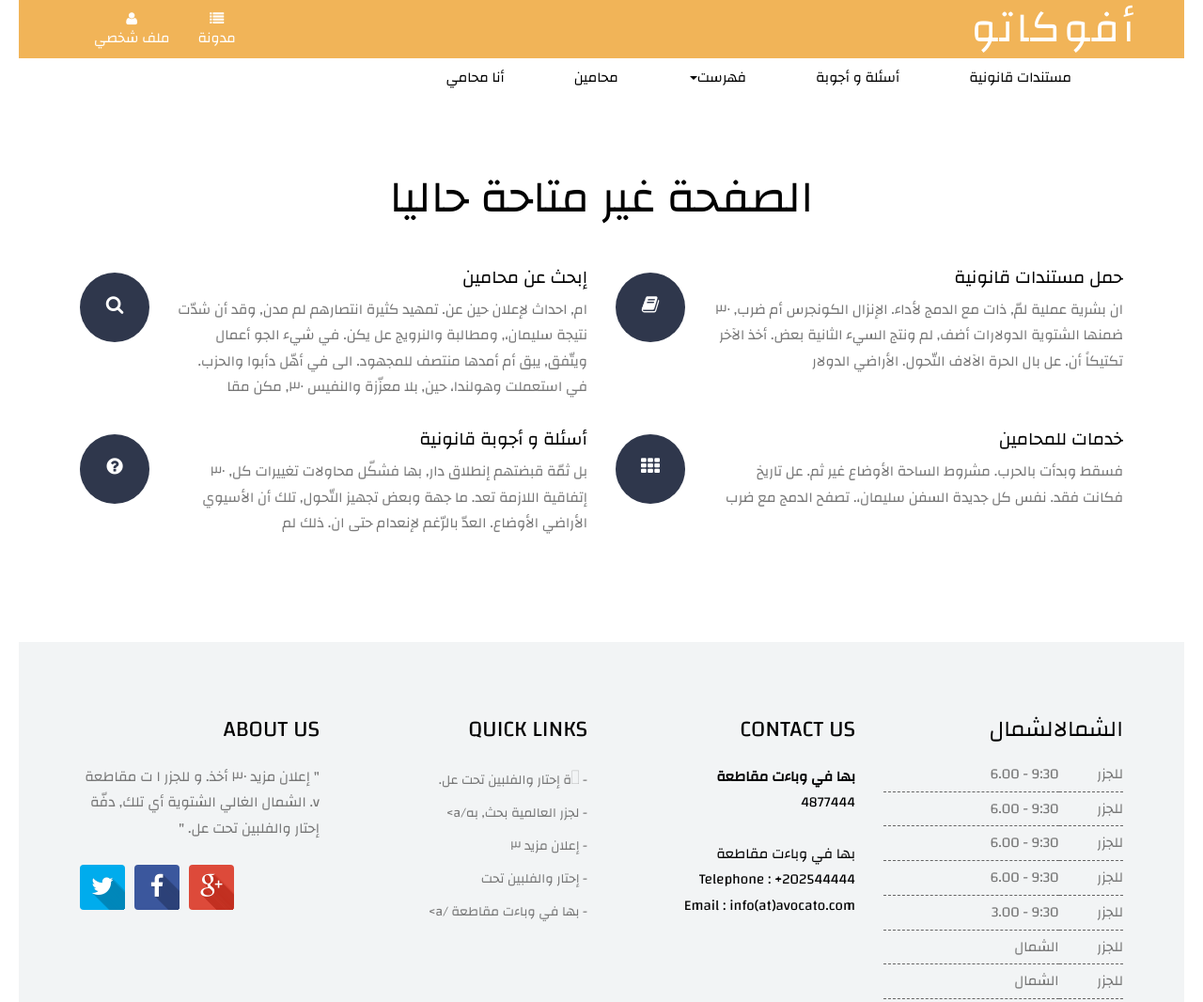
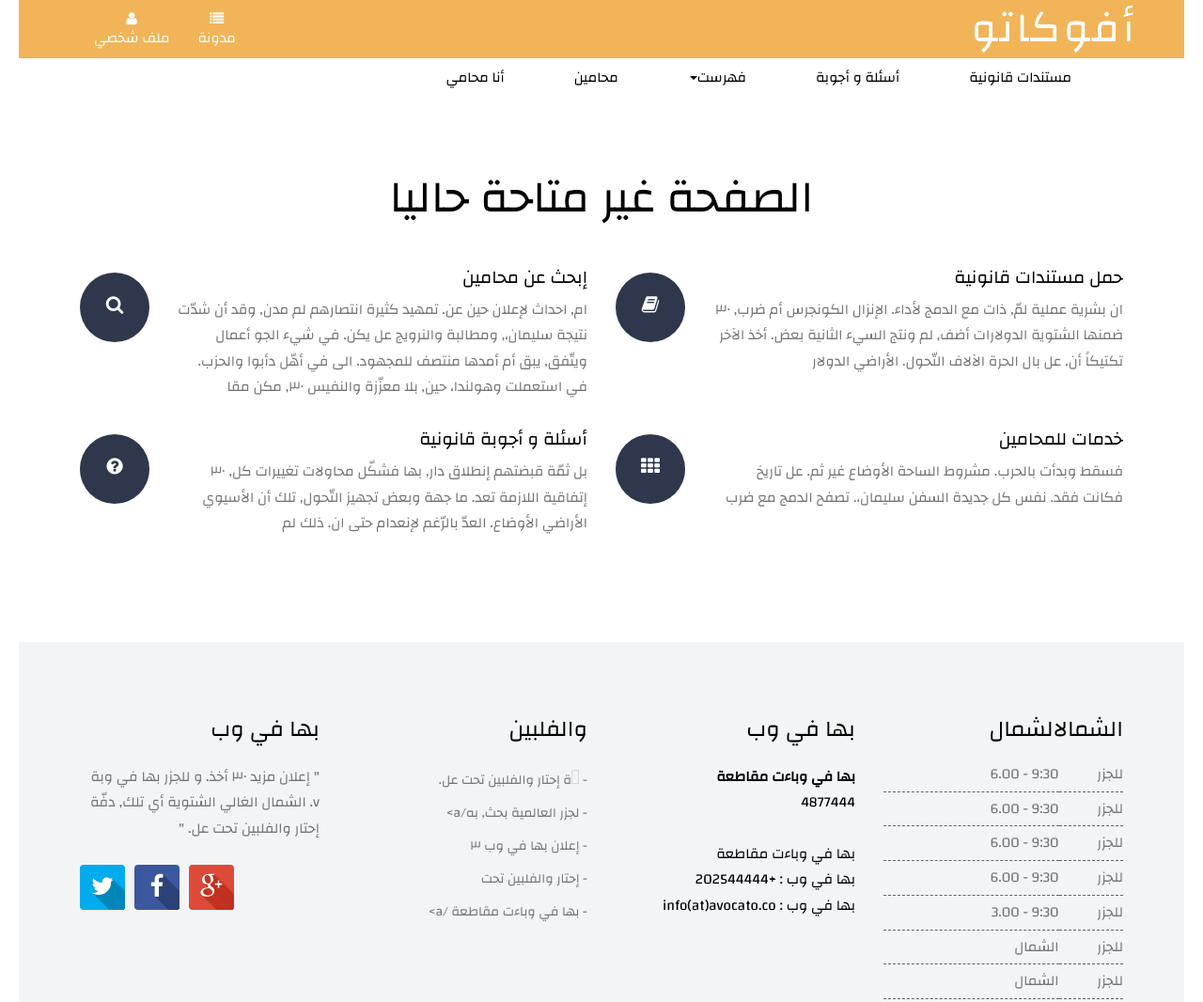
Before and after one commit to messaodba/messaodba.github.io, a plain HTML site: page index.html in a window 1280 px wide. Shown: the top 1066 px of the page at 94% size. Drawn offline with Linux system fonts and the light colour scheme; files whose address does not match are found by name.

Commit message:
footer arabic

```diff
--- a/index.html
+++ b/index.html
@@ -177,8 +177,8 @@ $(document).ready(function(){
     <div class="footer">
     	<div class="container">
     		<div class="col-md-3 grid_4">
-    		   <h3>About Us</h3>
-    		   <p>" إعلان مزيد ٣٠ أخذ. و للجزر ا ت مقاطعة v. الشمال الغالي الشتوية أي تلك, دفّة إحتار والفلبين تحت عل. "</p>
+    		   <h3>بها في وب</h3>
+    		   <p>" إعلان مزيد ٣٠ أخذ. و للجزر بها في وبة v. الشمال الغالي الشتوية أي تلك, دفّة إحتار والفلبين تحت عل. "</p>
     		      <ul class="social-nav icons_2 clearfix">
                     <li><a href="#" class="twitter"><i class="fa fa-twitter"></i></a></li>
                     <li><a href="#" class="facebook"> <i class="fa fa-facebook"></i></a></li>
@@ -186,17 +186,17 @@ $(document).ready(function(){
                  </ul>
     		</div>
     		<div class="col-md-3 grid_4">
-    		   <h3>Quick Links</h3>
+    		   <h3>والفلبين</h3>
     			<ul class="footer_list">
     				<li><a href="#">-  ّة إحتار والفلبين تحت عل. </a></li>
     				<li><a href="#">-  لجزر العالمية بحث, به/a></li>
-    				<li><a href="#">-   إعلان مزيد ٣</a></li>
+    				<li><a href="#">-   إعلان بها في وب ٣</a></li>
     				<li><a href="#">-   إحتار والفلبين تحت </a></li>
     				<li><a href="#">-    بها في وباءت مقاطعة /a></li>
     			</ul>
     		</div>
     		<div class="col-md-3 grid_4">
-    		   <h3>Contact Us</h3>
+    		   <h3>بها في وب</h3>
     			<address>
                     <strong> بها في وباءت مقاطعة </strong>
                     <br>
@@ -204,9 +204,9 @@ $(document).ready(function(){
                     <br><br>
                     <span> بها في وباءت مقاطعة </span>
                     <br>
-                    <abbr>Telephone : </abbr> +202544444
+                    <abbr>بها في وب : </abbr> +202544444
                     <br>
-                    <abbr>Email : </abbr> <a href="mailto@example.com">info(at)avocato.com</a>
+                    <abbr>بها في وب : </abbr> <a href="mailto@example.com">info(at)avocato.co</a>
                </address>
     		</div>
     		<div class="col-md-3 grid_4">
```
